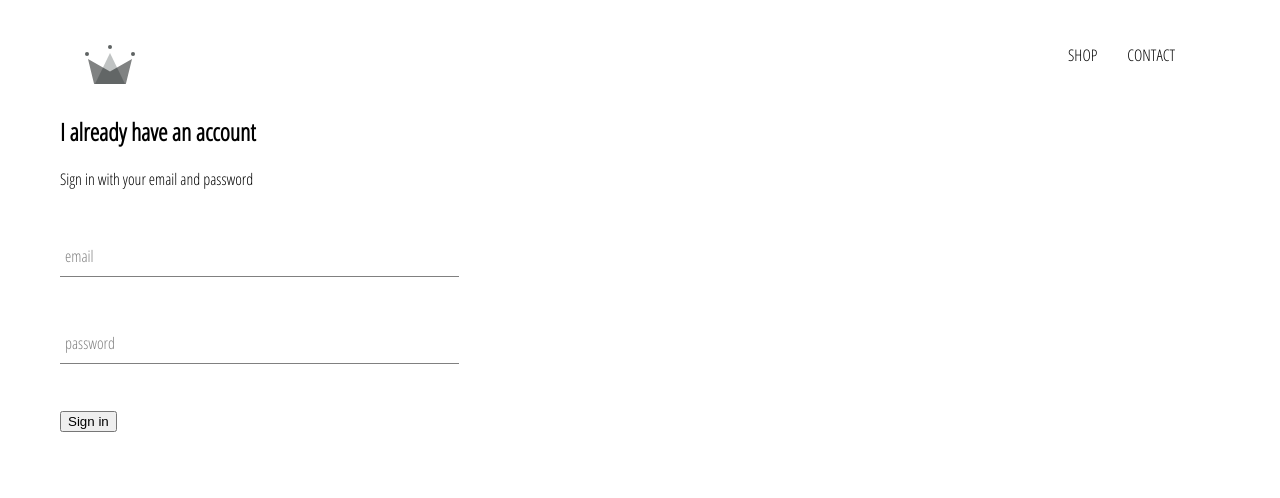
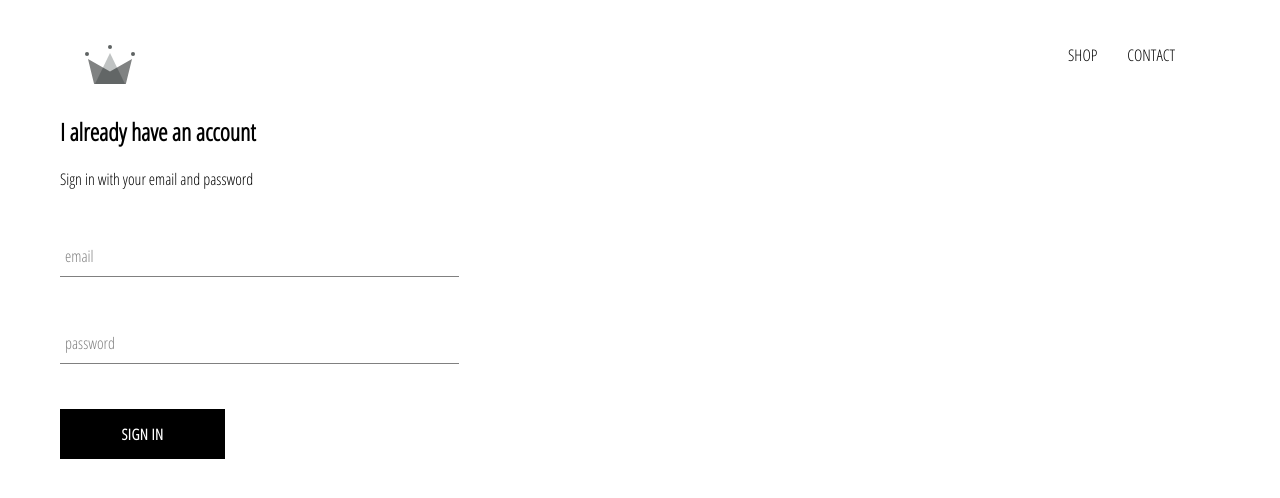
Before and after one commit to Githubzoe/E-commerce-app, a React (Create React App) app: page /signIn in a window 1280 px wide. Shown: the top 498 px of the page. Built offline with nearby package versions, Linux system fonts and the light colour scheme.

Commit message:
Add: styles to custom-button component

```diff
--- a/src/components/Custom-button/custom-button.styles.scss
+++ b/src/components/Custom-button/custom-button.styles.scss
@@ -0,0 +1,22 @@
+.custom-button {
+  min-width: 165px;
+  width: auto;
+  height: 50px;
+  letter-spacing: 0.5px;
+  line-height: 50px;
+  padding: 0 35px 0 35px;
+  font-size: 15px;
+  background-color: black;
+  color: white;
+  text-transform: uppercase;
+  font-family: 'Open Sans Condensed';
+  font-weight: bolder;
+  border: none;
+  cursor: pointer;
+
+  &:hover {
+    background-color: white;
+    color: black;
+    border: 1px solid black;
+  }
+}
```
